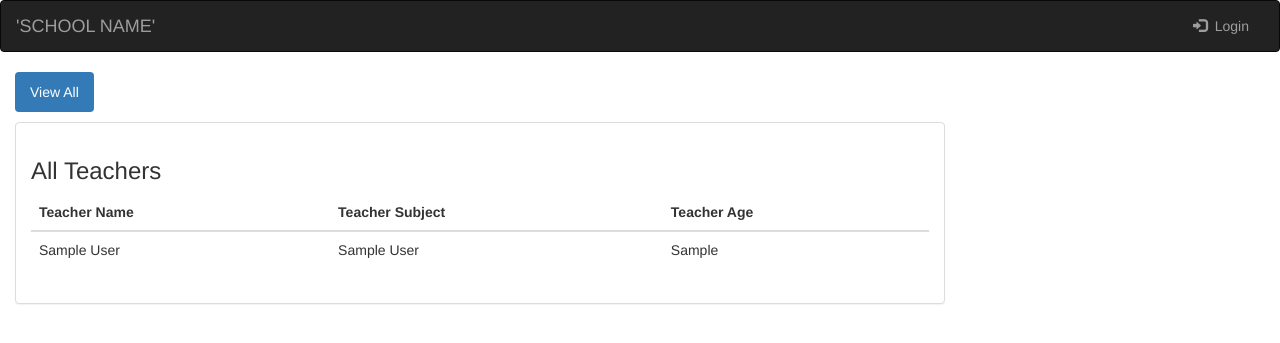
After one commit to jitindoriya/school-infra-system, a Django app: page /teacher/details in a window 1280 px wide. The commit adds this page. Shown: the top 343 px of the page. Run offline with Django 3.2, Linux system fonts and the light colour scheme; tables that the repository leaves empty hold one stand-in row (values such as "Sample post"); some libraries are stand-ins or nearby versions.

Commit message:
created teacher model form, added by principal

```diff
--- a/principal/templates/principal/principal.html
+++ b/principal/templates/principal/principal.html
@@ -1,10 +1,12 @@
 {% extends 'schoolmanagement/base.html' %} }
 {% block title %}Home{% endblock %}
 {% block body %}
-       <strong> Welcome Principal</strong>
+    <strong> Welcome Principal</strong>
     <ul>
         <li>
-            <a href="">Add teacher</a>
+            {% comment %}// TODO: future maintenance, add form of different app from context app.{% endcomment %}
+            {#            <a href="{% url 'principal:addTeacher' %}">Add teacher</a>#}
+            <a href="{% url 'teachers:addTeacher' %}">Add teacher</a>
         </li>
 
     </ul>
--- a/principal/urls.py
+++ b/principal/urls.py
@@ -1,4 +1,4 @@
-from django.conf.urls import url
+from django.conf.urls import include, url
 from . import views
 
 app_name = 'principal'
@@ -6,4 +6,6 @@ app_name = 'principal'
 urlpatterns = [
     # Redirect to Home Page
     url(r'^$', views.asprincipal, name="principal"),
+    # url(r'teacher/add/$', views.add_teacher, name="addTeacher"),
+    url(r'teacher/add/$', include('teachers.urls')),
 ]
--- a/schoolinfra/urls.py
+++ b/schoolinfra/urls.py
@@ -22,5 +22,6 @@ urlpatterns = [
 
     # Redirect to app called schoolmanagement
     url(r'^$', include("schoolmanagement.urls")),
-    url(r'^principal/$', include("principal.urls")),
+    url(r'^principal/', include("principal.urls")),
+    url(r'^teacher/', include('teachers.urls')),
 ]
--- a/schoolmanagement/urls.py
+++ b/schoolmanagement/urls.py
@@ -5,6 +5,6 @@ app_name = 'schoolmanagement'
 
 urlpatterns = [
     # Redirect to Home Page
-    url(r'^', views.index, name="index"),
-    url(r'^principal/$', include("principal.urls")),
+    url(r'^$', views.index, name="index"),
+
 ]
--- a/teachers/models.py
+++ b/teachers/models.py
@@ -1,4 +1,3 @@
-
 ## order of clean imports
 ## A good practise
 
@@ -12,33 +11,38 @@
 from django.db import models
 from django.contrib.auth.models import User
 from django.utils.text import slugify
+from django.core.urlresolvers import reverse
+from principal.models import Principal
 
-from principal.models import Principal
+
 # Create your models here.
 
 
 class Teacher(models.Model):
     teacher_name = models.CharField(max_length=100)
-    principal = models.ForeignKey(Principal)
+    teacher_subject = models.CharField(max_length=50)
+    teacher_age = models.CharField(max_length=100)
+    # principal = models.ForeignKey(Principal)
     timestamp = models.DateTimeField(auto_now_add=True)
-    user=models.OneToOneField(User)
+    # user = models.OneToOneField(User)
     teacher_pic = models.ImageField(null=True, blank=True)  ##Let us write a common function for this file upload ###
-    slug = models.SlugField()
 
-    def save(self, *args, **kwargs):
-    	if not self.slug:
-    		self.slug = slugify(teacher_name)
-    	save(Teacher, self).save(*args, **args)
+    # slug = models.SlugField()
+
+    # def get_absolute_url(self):
+    #     return reverse('#',kwargs={'pk':self.pk})
+
+    # def save(self, *args, **kwargs):
+    # 	if not self.slug:
+    # 		self.slug = slugify(teacher_name)
+    # 	save(Teacher, self).save(*args, **args)
 
 
     def get_absolute_url(self):
-    	pass
-
-
+        pass
 
     def __unicode__(self):
-    	return self.teacher_name + '---' + self.teacher_subject
-
+        return self.teacher_name + '---' + self.teacher_subject + '---' + self.teacher_age
 
     def __str__(self):
-        return self.teacher_name + '---' + self.teacher_subject
+        return self.teacher_name + '---' + self.teacher_subject + '---' + self.teacher_age
--- /dev/null
+++ b/teachers/templates/teachers/teachers_details.html
@@ -0,0 +1,53 @@
+{% extends 'schoolmanagement/base.html' %}
+{% block title %}All Teachers{% endblock %}
+
+{% block body %}
+    <div class="container-fluid teachers-container">
+        <div class="row">
+            <div class="col-sm-8 col-md-9">
+
+                <ul class="nav nav-pills" style="margin-bottom: 10px;">
+                    <li role="presentation" class="active"><a href="{% url 'teachers:details' %}">View All</a></li>
+
+                </ul>
+
+                <div class="panel panel-default">
+                    <div class="panel-body">
+
+                        <h3>All Teachers</h3>
+
+                        {% if error_message %}
+                            <p><strong>{{ error_message }}</strong></p>
+                        {% endif %}
+
+                        <table class="table">
+                            <thead>
+                            <tr>
+                                <th>Teacher Name</th>
+                                <th>Teacher Subject</th>
+                                <th>Teacher Age</th>
+                            </tr>
+                            </thead>
+                            <tbody>
+                            {% for teacher in all_teacher %}
+                                <tr>
+                                    <td>{{ teacher.teacher_name }}</td>
+                                    <td>{{ teacher.teacher_subject }}</td>
+                                    <td>{{ teacher.teacher_age }}</td>
+
+                                </tr>
+                            {% endfor %}
+                            </tbody>
+                        </table>
+
+                    </div>
+                </div>
+
+
+            </div>
+        </div>
+    </div>
+
+
+
+{% endblock %}
--- /dev/null
+++ b/teachers/urls.py
@@ -0,0 +1,10 @@
+from django.conf.urls import url
+from . import views
+
+app_name = 'teachers'
+
+urlpatterns = [
+    # Redirect to Home Page
+    url(r'add$', views.add_teacher, name="addTeacher"),
+    url(r'details$', views.all_teacher_details, name="details"),
+]
--- a/teachers/views.py
+++ b/teachers/views.py
@@ -1,3 +1,23 @@
-from django.shortcuts import render
+from django.shortcuts import render, get_object_or_404
+from .models import Teacher
+from schoolmanagement.forms import TeacherForm
+
 
 # Create your views here.
+def add_teacher(request):
+    form = TeacherForm(request.POST or None)
+    if form.is_valid():
+        # new_teacher = form.save(commit=False)
+        form.save()
+        return render(request, 'teachers/teachers_details.html', {})
+
+    context = {
+        "form": form,
+    }
+    return render(request, 'teachers/teachers_form.html', context)
+
+
+def all_teacher_details(request):
+    # teacher = get_object_or_404(Teacher)
+    all_teacher = Teacher.objects.all()
+    return render(request, 'teachers/teachers_details.html', {'all_teacher': all_teacher})
```
Also changed, not shown: principal/views.py (+20 -0 lines), schoolmanagement/forms.py (added, +11 -0 lines), schoolmanagement/templates/schoolmanagement/form_template.html (added, +9 -0 lines), students/models.py (+5 -5 lines), teachers/templates/teachers/teachers_form.html (added, +34 -0 lines), principal/migrations/0002_principal_princy_pic.py (added), principal/models.py (line endings or trailing spaces), students/migrations/0003_student_student_pic.py (added), teachers/migrations/0002_auto_20160915_0755.py (added), teachers/migrations/0003_auto_20160916_0008.py (added), teachers/migrations/0004_auto_20160916_0011.py (added).
